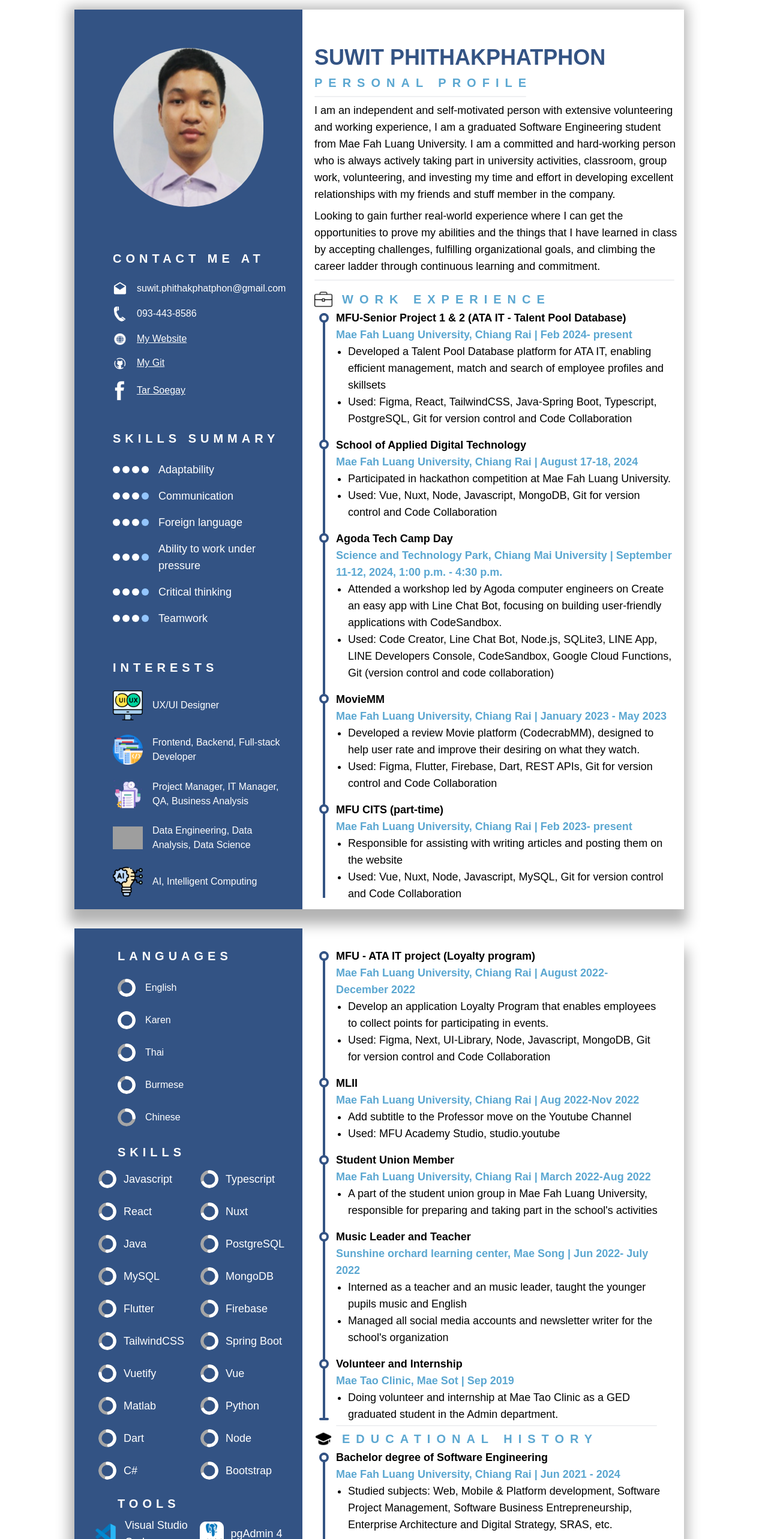
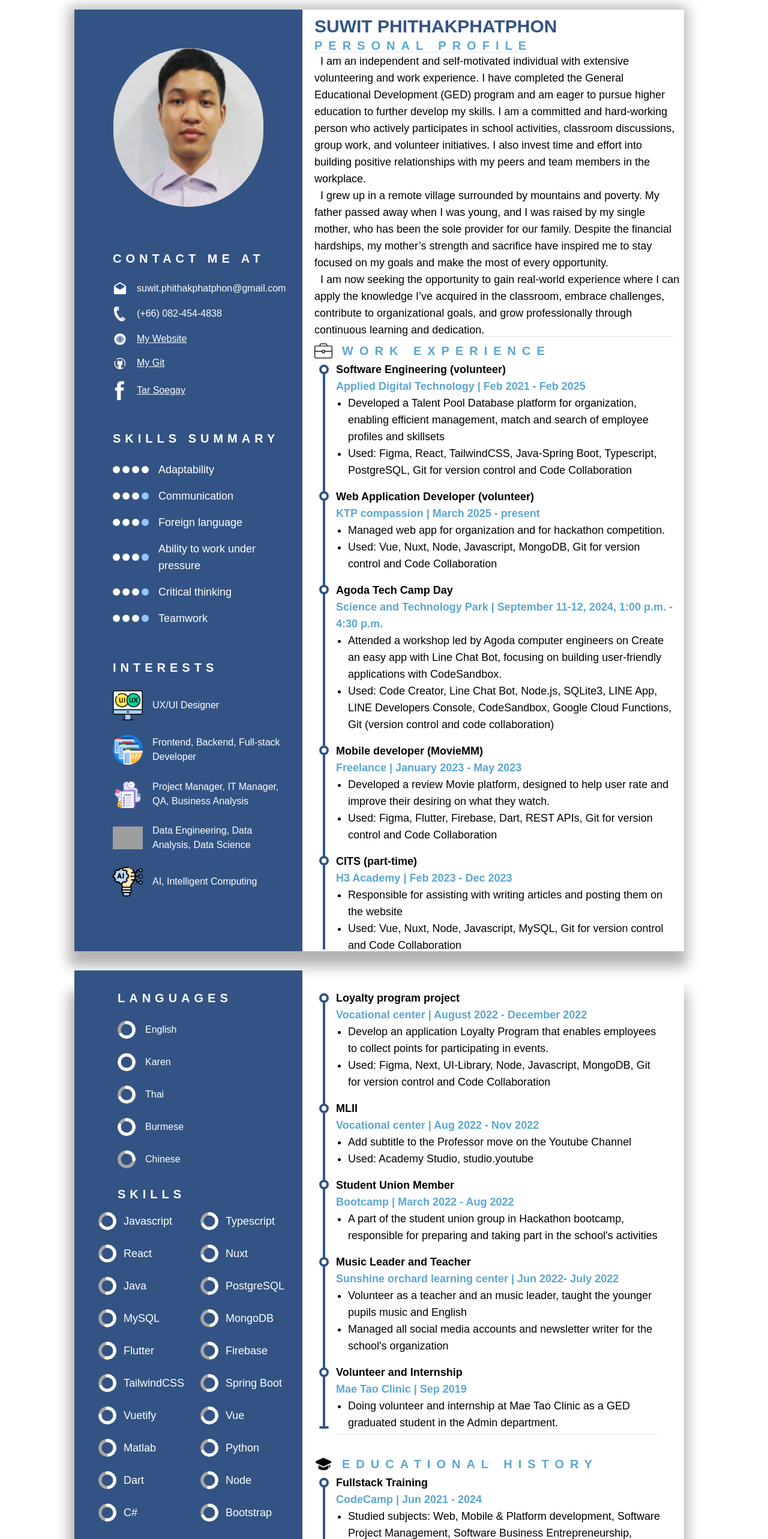
Before and after one commit to Suwit-phit/suwit-phit-graduate-resume-cv, a Next.js app: page / in a window 1280 px wide. Shown: the top 2566 px of the page at 60% size. Built offline with nearby package versions, Linux system fonts and the light colour scheme; grey boxes are pictures that could not be loaded.

Commit message:
update context

```diff
--- a/src/app/components/ContactMe.js
+++ b/src/app/components/ContactMe.js
@@ -35,7 +35,7 @@ const ContactMe = () => {
                     height={24} // Must use pixel value
                     className="mr-4"
                 />
-                <span>093-443-8586</span>
+                <span>(+66) 082-454-4838</span>
             </div>
 
             <div className="mb-4 flex items-center">
--- a/src/app/components/RightContact.js
+++ b/src/app/components/RightContact.js
@@ -4,25 +4,30 @@ import Timeline from "../components/Timeline";
 export default function RightContact() {
     return (
         // <div className="flex mt-[60px] ml-1 flex-col bg-emerald-400">
-        <div className="flex mt-[60px] ml-1 flex-col ">
+        <div className="flex mt-[10px] ml-1 flex-col ">
             <div>
                 {/* <h1 className="text-4xl font-bold text-[#335384]">SAW TAR SO GAY HTOO HTOO</h1> */}
-                <h1 className="text-4xl font-bold text-[#335384] uppercase">suwit phithakphatphon</h1>
-                <p className=" tracking-[10px] mt-2 text-[#5ba7d1] text-xl font-semibold">PERSONAL PROFILE</p>
+                <h1 className="text-3xl font-bold text-[rgb(51,83,132)] uppercase">suwit phithakphatphon</h1>
+                <p className=" tracking-[10px] text-[#5ba7d1] text-xl font-semibold">PERSONAL PROFILE</p>
                 {/* <hr className="border-t-2 border-gray-300 my-2 rounded" /> */}
-                <hr className="border-t-2 border-[#eff0f2] my-2 w-[353px] rounded" />
+                <hr className="border-t-2 border-[#eff0f2] -mt-1 my-2 w-[353px] rounded" />
             </div>
-            <p className=' text-lg'>
-                I am an independent and self-motivated person with extensive volunteering and working experience, I am a graduated Software Engineering student from Mae Fah Luang University. I am a committed and hard-working person who is always actively taking part in university activities, classroom, group work, volunteering, and investing my time and effort in developing excellent relationships with my friends and stuff member in the company.
-            </p>
-            <p className="mt-2 text-lg">
-                Looking to gain further real-world experience where I can get the opportunities to prove my abilities and the things that I have learned in class by accepting challenges, fulfilling organizational goals, and climbing the career ladder through continuous learning and commitment.
-            </p>
-            {/* <hr className="border-t-2 border-gray-300 mt-4 rounded" /> */}
-            <hr className="border-t-2 border-[#eff0f2] my-2 w-[600px] rounded" />
-            <div className="flex mt-2 items-center space-x-4">
-                <Image src="/briefcase.png" alt="briefcase" width={30} height={30} />
-                <span className=' tracking-[10px] text-xl font-extrabold text-[#5ba7d1]'>WORK EXPERIENCE</span>
+            <div className="-mt-2">
+                <p className='text-lg'>
+                    &nbsp;&nbsp;I am an independent and self-motivated individual with extensive volunteering and work experience. I have completed the General Educational Development (GED) program and am eager to pursue higher education to further develop my skills. I am a committed and hard-working person who actively participates in school activities, classroom discussions, group work, and volunteer initiatives. I also invest time and effort into building positive relationships with my peers and team members in the workplace.
+                </p>
+                <p className="text-lg">
+                    &nbsp;&nbsp;I grew up in a remote village surrounded by mountains and poverty. My father passed away when I was young, and I was raised by my single mother, who has been the sole provider for our family. Despite the financial hardships, my mother’s strength and sacrifice have inspired me to stay focused on my goals and make the most of every opportunity.
+                </p>
+                <p className="text-lg">
+                    &nbsp;&nbsp;I am now seeking the opportunity to gain real-world experience where I can apply the knowledge I’ve acquired in the classroom, embrace challenges, contribute to organizational goals, and grow professionally through continuous learning and dedication.
+                </p>
+                {/* <hr className="border-t-2 border-gray-300 mt-4 rounded" /> */}
+                <hr className="border-t-2 border-[#eff0f2] -mt-1 my-2 w-[600px] rounded" />
+                <div className="flex items-center space-x-4">
+                    <Image src="/briefcase.png" alt="briefcase" width={30} height={30} />
+                    <span className=' tracking-[10px] text-xl font-extrabold text-[#5ba7d1]'>WORK EXPERIENCE</span>
+                </div>
             </div>
             <Timeline />
             {/* <div>03</div> */}
--- a/src/app/components/Timeline.js
+++ b/src/app/components/Timeline.js
@@ -3,22 +3,22 @@ import React from 'react';
 
 const timelineData = [
     {
-        title: "MFU-Senior Project 1 & 2 (ATA IT - Talent Pool Database)",
+        title: "Software Engineering (volunteer)",
         // location: "Mae Fah Luang University, Chiang Rai",
         // date: "Feb 2024 - present",
-        date: "Mae Fah Luang University, Chiang Rai | Feb 2024- present",
+        date: "Applied Digital Technology | Feb 2021 - Feb 2025",
         description: [
-            "Developed a Talent Pool Database platform for ATA IT, enabling efficient management, match and search of employee profiles and skillsets",
+            "Developed a Talent Pool Database platform for organization, enabling efficient management, match and search of employee profiles and skillsets",
             "Used: Figma, React, TailwindCSS, Java-Spring Boot, Typescript, PostgreSQL, Git for version control and Code Collaboration",
         ],
     },
     {
-        title: "School of Applied Digital Technology",
+        title: "Web Application Developer (volunteer)",
         // location: "Mae Fah Luang University, Chiang Rai",
         // date: "Feb 2024 - present",
-        date: "Mae Fah Luang University, Chiang Rai | August 17-18, 2024",
+        date: "KTP compassion | March 2025 - present",
         description: [
-            "Participated in hackathon competition at Mae Fah Luang University.",
+            "Managed web app for organization and for hackathon competition.",
             "Used: Vue, Nuxt, Node, Javascript, MongoDB, Git for version control and Code Collaboration",
         ],
     },
@@ -26,27 +26,27 @@ const timelineData = [
         title: "Agoda Tech Camp Day",
         // location: "Mae Fah Luang University, Chiang Rai",
         // date: "Feb 2024 - present",
-        date: "Science and Technology Park, Chiang Mai University | September 11-12, 2024, 1:00 p.m. - 4:30 p.m.",
+        date: "Science and Technology Park | September 11-12, 2024, 1:00 p.m. - 4:30 p.m.",
         description: [
             "Attended a workshop led by Agoda computer engineers on Create an easy app with Line Chat Bot, focusing on building user-friendly applications with CodeSandbox.",
             "Used: Code Creator, Line Chat Bot, Node.js, SQLite3, LINE App, LINE Developers Console, CodeSandbox, Google Cloud Functions, Git (version control and code collaboration)",
         ],
     },
     {
-        title: "MovieMM",
+        title: "Mobile developer (MovieMM)",
         // location: "Mae Fah Luang University, Chiang Rai",
         // date: "Feb 2024 - present",
-        date: "Mae Fah Luang University, Chiang Rai | January 2023 - May 2023",
+        date: "Freelance | January 2023 - May 2023",
         description: [
-            "Developed a review Movie platform (CodecrabMM), designed to help user rate and improve their desiring on what they watch.",
+            "Developed a review Movie platform, designed to help user rate and improve their desiring on what they watch.",
             "Used: Figma, Flutter, Firebase, Dart, REST APIs, Git for version control and Code Collaboration",
         ],
     },
     {
-        title: "MFU CITS (part-time)",
+        title: "CITS (part-time)",
         // location: "Mae Fah Luang University, Chiang Rai",
         // date: "Feb 2024 - present",
-        date: "Mae Fah Luang University, Chiang Rai | Feb 2023- present",
+        date: "H3 Academy | Feb 2023 - Dec 2023",
         description: [
             "Responsible for assisting with writing articles and posting them on the website",
             "Used: Vue, Nuxt, Node, Javascript, MySQL, Git for version control and Code Collaboration",
--- a/src/app/components/secondPage/S_Timeline.js
+++ b/src/app/components/secondPage/S_Timeline.js
@@ -6,10 +6,10 @@ import { UserGroupIcon } from '@heroicons/react/solid';
 
 const timelineData = [
     {
-        title: "MFU - ATA IT project (Loyalty program)",
+        title: "Loyalty program project",
         // location: "Mae Fah Luang University, Chiang Rai",
         // date: "Feb 2024 - present",
-        date: "Mae Fah Luang University, Chiang Rai | August 2022- December 2022",
+        date: "Vocational center | August 2022 - December 2022",
         description: [
             "Develop an application Loyalty Program that enables employees to collect points for participating in events.",
             "Used: Figma, Next, UI-Library, Node, Javascript, MongoDB, Git for version control and Code Collaboration",
@@ -20,10 +20,10 @@ const timelineData = [
         title: "MLII",
         // location: "Mae Fah Luang University, Chiang Rai",
         // date: "Feb 2024 - present",
-        date: "Mae Fah Luang University, Chiang Rai | Aug 2022-Nov 2022",
+        date: "Vocational center | Aug 2022 - Nov 2022",
         description: [
             "Add subtitle to the Professor move on the Youtube Channel",
-            "Used: MFU Academy Studio, studio.youtube",
+            "Used: Academy Studio, studio.youtube",
         ],
 
     },
@@ -31,9 +31,9 @@ const timelineData = [
         title: "Student Union Member",
         // location: "Mae Fah Luang University, Chiang Rai",
         // date: "Feb 2024 - present",
-        date: "Mae Fah Luang University, Chiang Rai | March 2022-Aug 2022",
+        date: "Bootcamp | March 2022 - Aug 2022",
         description: [
-            "A part of the student union group in Mae Fah Luang University, responsible for preparing and taking part in the school's activities",
+            "A part of the student union group in Hackathon bootcamp, responsible for preparing and taking part in the school's activities",
         ],
 
     },
@@ -41,9 +41,9 @@ const timelineData = [
         title: "Music Leader and Teacher",
         // location: "Mae Fah Luang University, Chiang Rai",
         // date: "Feb 2024 - present",
-        date: "Sunshine orchard learning center, Mae Song | Jun 2022- July 2022",
+        date: "Sunshine orchard learning center | Jun 2022- July 2022",
         description: [
-            "Interned as a teacher and an music leader, taught the younger pupils music and English",
+            "Volunteer as a teacher and an music leader, taught the younger pupils music and English",
             "Managed all social media accounts and newsletter writer for the school's organization",
         ],
 
@@ -52,7 +52,7 @@ const timelineData = [
         title: "Volunteer and Internship",
         // location: "Mae Fah Luang University, Chiang Rai",
         // date: "Feb 2024 - present",
-        date: "Mae Tao Clinic, Mae Sot | Sep 2019",
+        date: "Mae Tao Clinic | Sep 2019",
         description: [
             "Doing volunteer and internship at Mae Tao Clinic as a GED graduated student in the Admin department.",
         ],
@@ -62,10 +62,10 @@ const timelineData = [
 
 const educationData = [
     {
-        title: "Bachelor degree of Software Engineering",
+        title: "Fullstack Training",
         // location: "Mae Fah Luang University, Chiang Rai",
         // date: "Feb 2024 - present",
-        date: "Mae Fah Luang University, Chiang Rai | Jun 2021 - 2024",
+        date: "CodeCamp | Jun 2021 - 2024",
         description: [
             "Studied subjects: Web, Mobile & Platform development, Software Project Management, Software Business Entrepreneurship, Enterprise Architecture and Digital Strategy, SRAS, etc.",
         ],
@@ -75,7 +75,7 @@ const educationData = [
         title: "Vocational and mechanical School",
         // location: "Mae Fah Luang University, Chiang Rai",
         // date: "Feb 2024 - present",
-        date: "GAP Organization, Mae Ramat| April 2019",
+        date: "GAP Organization | April 2019",
         description: [
             "Studied subjects: Science, Mathematics, Physic, tech-design, Thai, Burmese, Karen, Geography, and History",
         ],
@@ -85,7 +85,7 @@ const educationData = [
         title: "GED Diploma",
         // location: "Mae Fah Luang University, Chiang Rai",
         // date: "Feb 2024 - present",
-        date: "BEAM Education Foundation| Apr 2019 - Jun 2018",
+        date: "Wisdom Education Foundation | Apr 2019 - Jun 2018",
         description: [
             "Studied 4 subjects: Science, Social Studies, Mathematics, and Language Arts",
             "GED (General Education Development) US High School Diploma, GPA 3.14",
@@ -122,16 +122,16 @@ const S_Timeline = () => {
                             <div className="relative flex flex-col items-center">
                                 {/* Timeline Line */}
                                 {/* <div className="absolute h-full w-1 bg-blue-800"></div> */}
-                                <div className="absolute h-[780px] w-1 bg-[#335384]"></div>
+                                <div className="absolute h-[722px] w-1 bg-[#335384]"></div>
 
                                 {/* Timeline Points */}
                                 <div className="relative z-10 w-4 h-4 border-4 border-[#335384] rounded-full bg-white mb-10 "></div>
 
                                 {/* Last Timeline Point with Hollow Circle */}
-                                <div className="relative mt-[155px] z-10 w-4 h-4 border-4 border-[#335384] rounded-full bg-white"></div>
+                                <div className="relative mt-[128px] z-10 w-4 h-4 border-4 border-[#335384] rounded-full bg-white"></div>
+                                <div className="relative mt-[111px] z-10 w-4 h-4 border-4 border-[#335384] rounded-full bg-white"></div>
                                 <div className="relative mt-[113px] z-10 w-4 h-4 border-4 border-[#335384] rounded-full bg-white"></div>
-                                <div className="relative mt-[112px] z-10 w-4 h-4 border-4 border-[#335384] rounded-full bg-white"></div>
-                                <div className="relative mt-[196px] z-10 w-4 h-4 border-4 border-[#335384] rounded-full bg-white"></div>
+                                <div className="relative mt-[168px] z-10 w-4 h-4 border-4 border-[#335384] rounded-full bg-white"></div>
 
                                 {/* T-shaped horizontal line */}
                                 <div className="relative rounded w-4 h-1 bg-[#335384] mt-[82px]"></div>
@@ -172,7 +172,7 @@ const S_Timeline = () => {
             </div>
 
             {/* <div className="flex mt-9 items-center space-x-4 bg-yellow-600"> */}
-            <div className="flex -mt-3 items-center space-x-4">
+            <div className="flex -mt-10 items-center space-x-4">
                 <Image src="/second-page/education.png" alt="education.png" width={30} height={30} />
                 <span className=' tracking-[10px] text-xl font-extrabold text-[#5ba7d1]'>EDUCATIONAL HISTORY</span>
             </div>
@@ -242,7 +242,7 @@ const S_Timeline = () => {
                             {/* Timeline Container */}
                             <div className="relative flex flex-col items-center">
                                 {/* Timeline Line */}
-                                <div className="absolute h-[118px] mt-4 w-1 bg-[#335384]"></div>
+                                <div className="absolute h-[132px] mt-4 w-1 bg-[#335384]"></div>
 
                                 {/* Timeline Points */}
                                 <div className="relative mt-[6px] z-10 w-4 h-4 border-4 border-[#335384] rounded-full bg-white mb-10 "></div>
@@ -254,7 +254,7 @@ const S_Timeline = () => {
                                 {/* <div className="relative mt-[168px] z-10 w-4 h-4 border-4 border-[#335384] rounded-full bg-white"></div> */}
 
                                 {/* T-shaped horizontal line */}
-                                <div className="relative rounded w-4 h-1 bg-[#335384] mt-[68px]"></div>
+                                <div className="relative rounded w-4 h-1 bg-[#335384] mt-[84px]"></div>
                             </div>
                         </div>
                     </div>
@@ -262,24 +262,24 @@ const S_Timeline = () => {
                     {/* <div className="mt-4 grid grid-cols-2 gap-8"> */}
                     {/* <div className=" grid grid-cols-2 gap-0 bg-lime-500"> */}
                     {/* First reference */}
-                    <div className='ml-2 w-[350px]'>
-                        <h3 className="font-semibold text-lg">Assistant Prof. Dr. Nacha Chondamrongkul</h3>
+                    <div className='ml-2 w-[307px]'>
+                        <h3 className="font-semibold text-lg">Naw Grace Paw</h3>
                         {/* <h3 className="font-semibold text-lg">Assistant Prof. Dr. Naw Sheerlittanula</h3> */}
                         <p className="font-semibold text-[#5ba7d1]">Dean</p>
                         {/* <ul className="mt-2 text-sm text-gray-600 space-y-1"> */}
-                        <ul className="mt-2 space-y-1">
-                            <li>• Tel: +66 (0) 5391 6757</li>
-                            <li>• E-mail: nacha.cho@mfu.ac.th</li>
+                        <ul className="mt-7 space-y-1">
+                            <li>• Tel: +66 (0) 828 841 437</li>
+                            <li>• E-mail: nawgracepaw1961@gmail.com</li>
                         </ul>
                     </div>
                     {/* Second reference */}
                     <div className=''>
-                        <h3 className="font-semibold text-lg">Anna Adams</h3>
-                        <p className="font-semibold text-[#5ba7d1]">Sunshine Orchard Administration</p>
+                        <h3 className="font-semibold text-lg">Saifon Phaisutthi</h3>
+                        <p className="font-semibold text-[#5ba7d1]">Applied Digital Technology Supervisor</p>
                         {/* <ul className="mt-2 text-sm text-gray-600 space-y-1"> */}
-                        <ul className="mt-2 space-y-1">
-                            <li>• Tel: +66 (0) 828 841 437</li>
-                            <li>• E-mail: sunshineorr.hardcenter@gmail.com</li>
+                        <ul className="mt-7 space-y-1">
+                            <li>• Tel: +66 (0) 613 209 143</li>
+                            <li>• E-mail: saifon.phaisutthi@gmail.com</li>
                         </ul>
                     </div>
                     {/* </div> */}
--- a/src/app/page.js
+++ b/src/app/page.js
@@ -97,7 +97,7 @@ export default function Home() {
     <>
       <div className="flex justify-center items-center p-4">
         {/* <div className="relative shadow-[-10px_5px_21px_15px_rgba(0,0,0,0.3)] flex w-[1296px] h-[843px]"> */}
-        <div className="relative shadow-[-10px_10px_21px_15px_rgba(0,0,0,0.3)] flex w-[1000px] h-[1500px]">
+        <div className="relative shadow-[-10px_10px_21px_15px_rgba(0,0,0,0.3)] flex w-[1000px] h-[1570px]">
           {/* Left Side with Color 335384 */}
           {/* <div className="absolute left-0 top-0 bottom-0 w-[520px] -ml-4 bg-[#335384] z-10"> */}
           <div className="absolute left-0 top-0 bottom-0 w-[380px] -ml-4 bg-[#335384] z-10">
```
